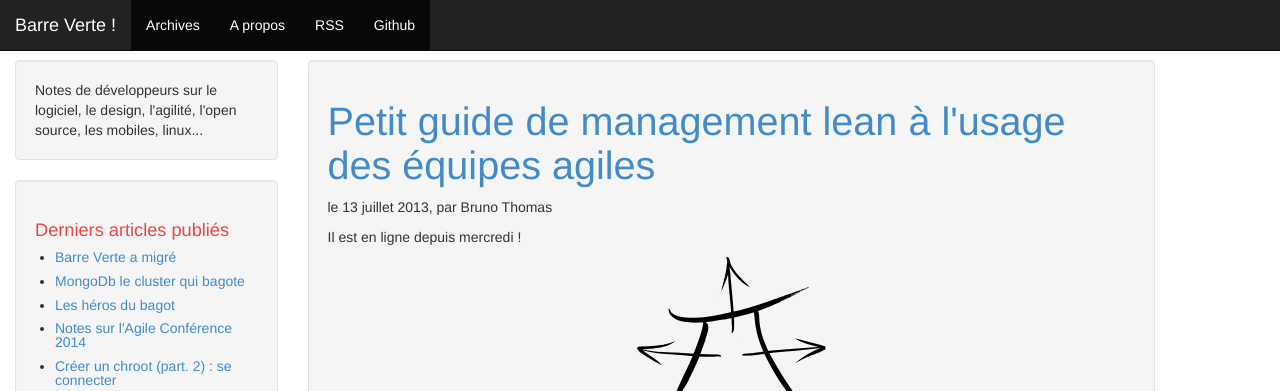
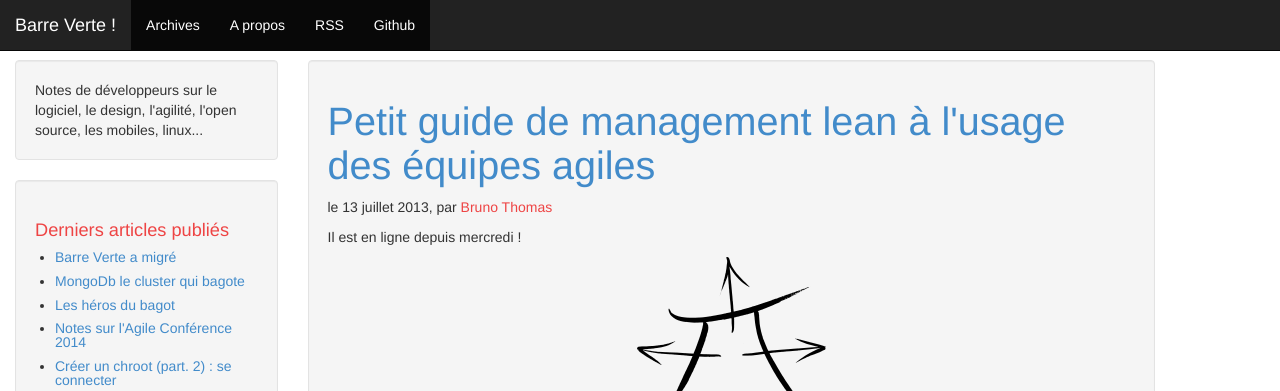
Before and after one commit to MichaelBitard/barreverte.github.io, a Jekyll site: the page built from _posts/2013-07-13-petit-guide-de-management-lean-a-lusage-des-equipes-agiles.markdown, in a window 1280 px wide. Shown: the top 391 px of the page. Built offline with Jekyll 4.4.1, drawn with Linux system fonts in a browser that asks for light colours; Markdown is read by kramdown in place of the engine named in the settings; comment, search, counter and statistics services are not loaded.

Commit message:
theme: nom de l'auteur d'un article plus lisible

```diff
--- a/_layouts/post.html
+++ b/_layouts/post.html
@@ -26,10 +26,10 @@ le {% assign m = page.date | date: "%-m" %}
   {% when '11' %}novembre
   {% when '12' %}décembre
 {% endcase %}
-{{ page.date | date: "%Y" }}, par {{ page.author.display_name }}
+{{ page.date | date: "%Y" }}, par <span class="author">{{ page.author.display_name }}</span>
 </p>
             {% if site.comments == true and page.comments == true and site.disqus != '' %}
-                <p class="author"><a href="#disqus_thread">Comments</a></p>
+                <p class="disqus_author"><a href="#disqus_thread">Comments</a></p>
             {% endif %}
             <div class="post-content">
             {{ content }}
--- a/css/theme.css
+++ b/css/theme.css
@@ -45,11 +45,13 @@ h1, h2, h3, h4, h5, h6, h7, h8 {
     color: #428BCA;
 }
 
-.author {
+.author,
+.disqus_author {
     color: #ee4444;
 }
 
-.author a {
+.author a,
+.disqus_author a {
     color: #ee4444;
 }
 
--- a/index.html
+++ b/index.html
@@ -24,7 +24,7 @@ le
   {% when '11' %}novembre
   {% when '12' %}décembre
 {% endcase %}
-{{ post.date | date: "%Y" }}, par {{ post.author.display_name }}
+{{ post.date | date: "%Y" }}, par <span class="author">{{ post.author.display_name }}</span>
 </p>
         {% if site.comments == true and post.comments == true and site.disqus != '' %}
           <p class="author"><a href="{{ site.baseurl }}{{ post.url }}/#disqus_thread">Commentaires</a></p>
```
